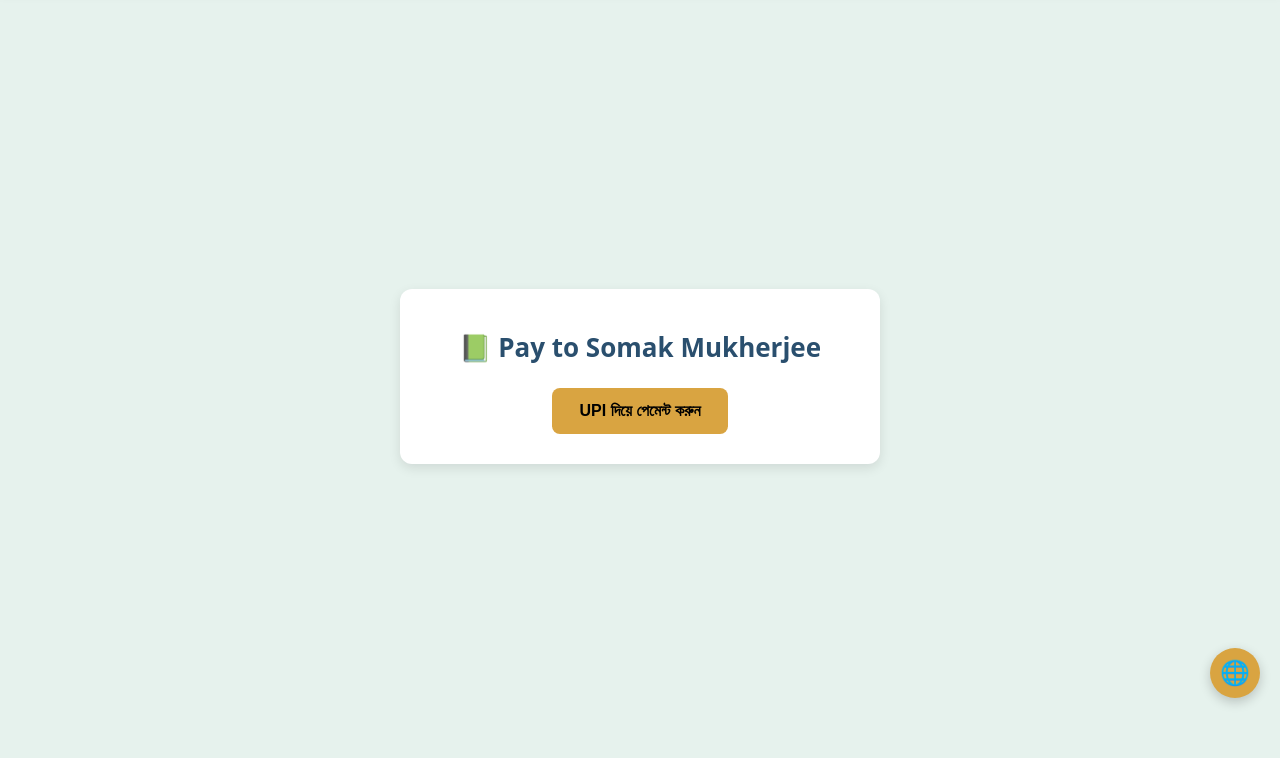
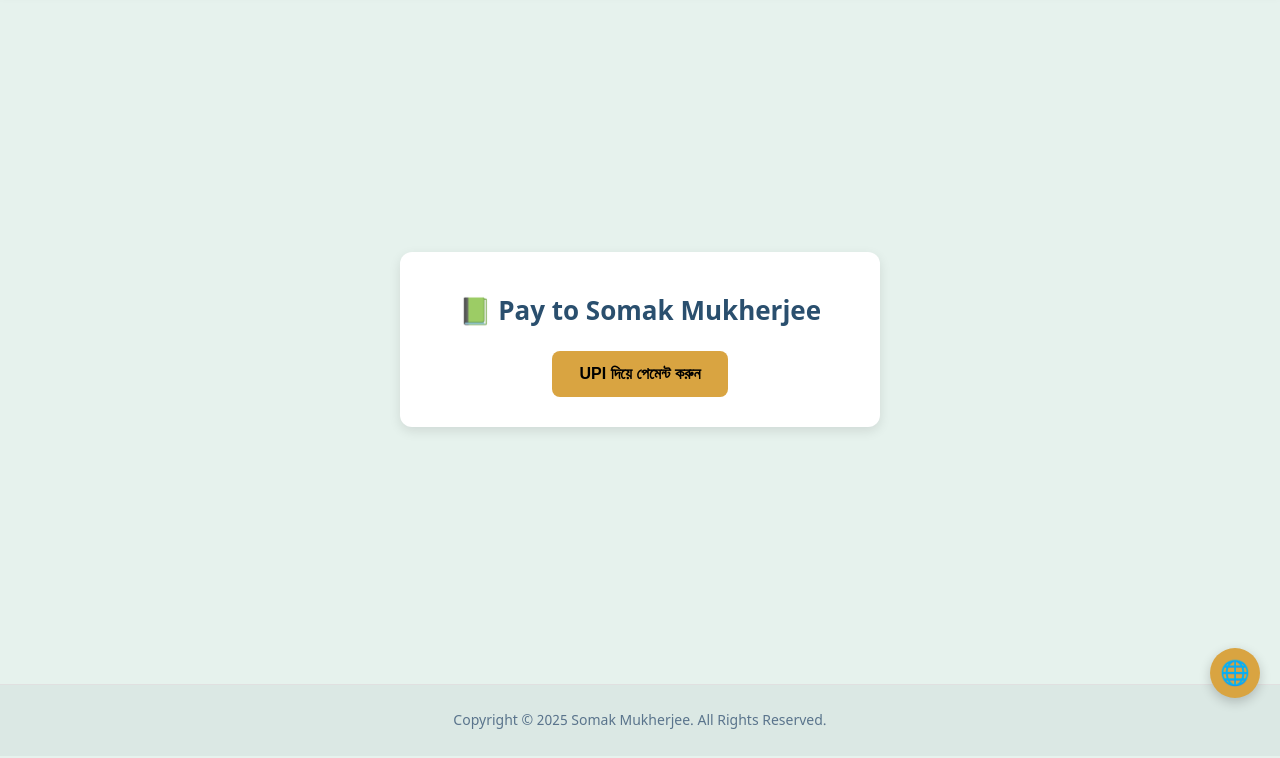
Before and after one commit to sivahqpw/ribhu, a plain HTML site: page somak-cart1.html in a window 1280 px wide. Shown: the part 82-840 px from the top of the page. Drawn offline with Linux system fonts and the light colour scheme.

Commit message:
Update somak-cart1.html

```diff
--- a/somak-cart1.html
+++ b/somak-cart1.html
@@ -66,7 +66,7 @@
       display: flex;
       justify-content: center;
       align-items: center;
-      min-height: calc(100vh - 76px); /* Full height minus header height */
+      min-height: calc(100vh - 76px - 74px); /* Full height minus header and footer */
       padding: 20px;
       text-align: center;
     }
@@ -156,7 +156,6 @@
     }
     /* --- END OF UPDATED STYLES --- */
 
-
     #instruction {
       font-size: 1em;
       background-color: #f0f4f8;
@@ -210,6 +209,16 @@
         box-shadow: 0 4px 12px rgba(0,0,0,0.2);
     }
 
+    /* --- NEW FOOTER STYLES --- */
+    footer {
+        background: #dbe8e4;
+        color: #5a748c;
+        text-align: center;
+        padding: 25px 20px;
+        font-size: 14px;
+        border-top: 1px solid var(--border-color);
+    }
+
     @media(max-width: 768px) {
         header {
             flex-direction: column;
@@ -218,7 +227,7 @@
             text-align: center;
         }
         .content-wrapper {
-          min-height: calc(100vh - 128px);
+          min-height: calc(100vh - 128px - 74px); /* Adjust for taller mobile header and footer */
         }
     }
   </style>
@@ -251,7 +260,6 @@
         <img src="somak.jpg" alt="UPI QR Code" />
       </div>
 
-      <!-- === UPDATED UPI INPUT SECTION === -->
       <div id="upi-input-container">
         <p>অথবা, পরিমাণ এবং আপনার UPI ID লিখে সরাসরি পেমেন্ট করুন:</p>
         <div class="form-group">
@@ -260,13 +268,18 @@
           <button id="pay-now-btn" class="action-button">Pay Now</button>
         </div>
       </div>
-      <!-- === END OF UPDATED SECTION === -->
 
       <div id="instruction">
         💬 পেমেন্ট সম্পূর্ণ করার পরে, অনুগ্রহ করে আপনার পুরো নাম <strong>7439720985</strong> নম্বরে হোয়াটসঅ্যাপ করুন।
       </div>
     </div>
   </main>
+
+  <!-- === NEW FOOTER SECTION === -->
+  <footer>
+    Copyright &copy; <span id="copyright-year"></span> Somak Mukherjee. All Rights Reserved.
+  </footer>
+  <!-- === END OF FOOTER SECTION === -->
 
   <script>
     function handleDonate() {
@@ -287,7 +300,6 @@
       }, 300);
     }
 
-    // --- UPDATED EVENT LISTENER FOR UPI PAYMENT ---
     document.getElementById('pay-now-btn').addEventListener('click', function() {
       const amountInput = document.getElementById('amount-input');
       const buyerUpiIdInput = document.getElementById('buyer-upi-id-input');
@@ -295,32 +307,27 @@
       const amount = amountInput.value.trim();
       const buyerUpiId = buyerUpiIdInput.value.trim();
 
-      // Validate the amount
       if (!amount || isNaN(amount) || parseFloat(amount) <= 0) {
         alert('অনুগ্রহ করে একটি সঠিক পরিমাণ লিখুন (e.g., 100)');
         amountInput.focus();
         return;
       }
 
-      // Validate the buyer's UPI ID
       if (!buyerUpiId || !buyerUpiId.includes('@')) {
         alert('অনুগ্রহ করে আপনার সঠিক UPI ID লিখুন (e.g., yourname@bank)');
         buyerUpiIdInput.focus();
         return;
       }
 
-      // Construct the UPI deep link URL. Note: buyer's UPI ID is not part of the standard link.
       const receiverUpi = 'somak.ribhu@okicici';
       const receiverName = 'Somak Mukherjee';
       const note = 'Payment to Somak Mukherjee';
 
       const upiUrl = `upi://pay?pa=${receiverUpi}&pn=${encodeURIComponent(receiverName)}&tn=${encodeURIComponent(note)}&am=${amount}&cu=INR`;
 
-      // Redirect to trigger the UPI app
       window.location.href = upiUrl;
     });
 
-    // --- GOOGLE TRANSLATE SCRIPT ---
     function googleTranslateElementInit() {
       new google.translate.TranslateElement({
         pageLanguage: 'bn',
@@ -347,6 +354,9 @@
         document.body.appendChild(script);
       }
     });
+
+    // --- NEW: SET DYNAMIC COPYRIGHT YEAR ---
+    document.getElementById('copyright-year').textContent = new Date().getFullYear();
   </script>
 
 </body>
```
